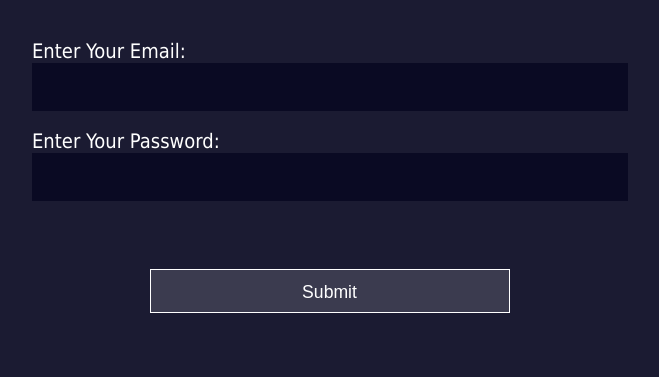
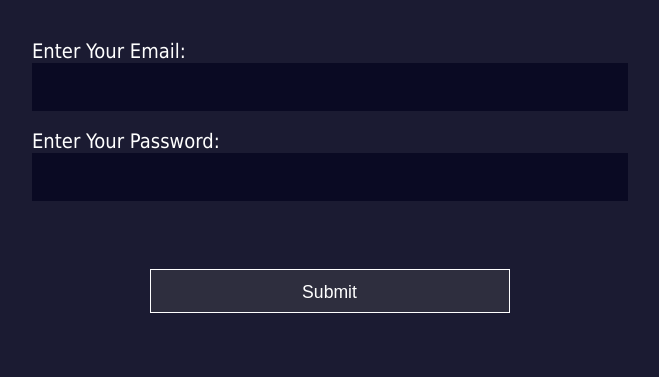
Before and after one commit to canguiano13/roll-call, a Flask app: page /login in a window 1280 px wide, with the pointer over the restyled element. Shown: the part 249-626 px from the top of the page, without its empty margins (310-969 px from the left). Run offline with Flask 3, Linux system fonts and the light colour scheme; parts of the project's set-up code (start-up, migrations or seed data) failed here and were passed over.

Commit message:
styled hover and active status for submit buttons

```diff
--- a/static/styles/styles.css
+++ b/static/styles/styles.css
@@ -86,6 +86,15 @@ input[type="submit"] {
   background-color: #3b3b4f;
   border-color: white;
   min-width: 300px;
+}
+
+input[type="submit"]:hover {
+  background-color: #2e2e3e;
+  transition: 0.2s ease;
+}
+
+input[type="submit"]:active {
+  transform: scale(0.97);
 }
 
 input[type="file"] {
```
